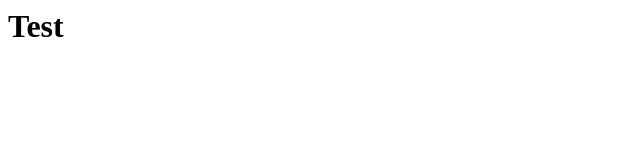
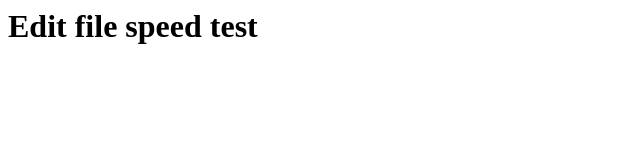
Before and after one commit to Angelic983/biggerbyte.github.io, a plain HTML site: page index.html in a window 1280 px wide. Shown: the whole page, without its empty margins (0-640 px from the left). Drawn offline with Linux system fonts and the light colour scheme.

Commit message:
Update index.html

```diff
--- a/index.html
+++ b/index.html
@@ -1,8 +1,8 @@
 <html>
-<head>
-<title>Test</title>
-</head>
-<body>
-<h1>Test</h1>
-</body>
+  <head>
+    <title>Edit</title>
+  </head>
+  <body>
+    <h1>Edit file speed test</h1>
+  </body>
 </html>
```
